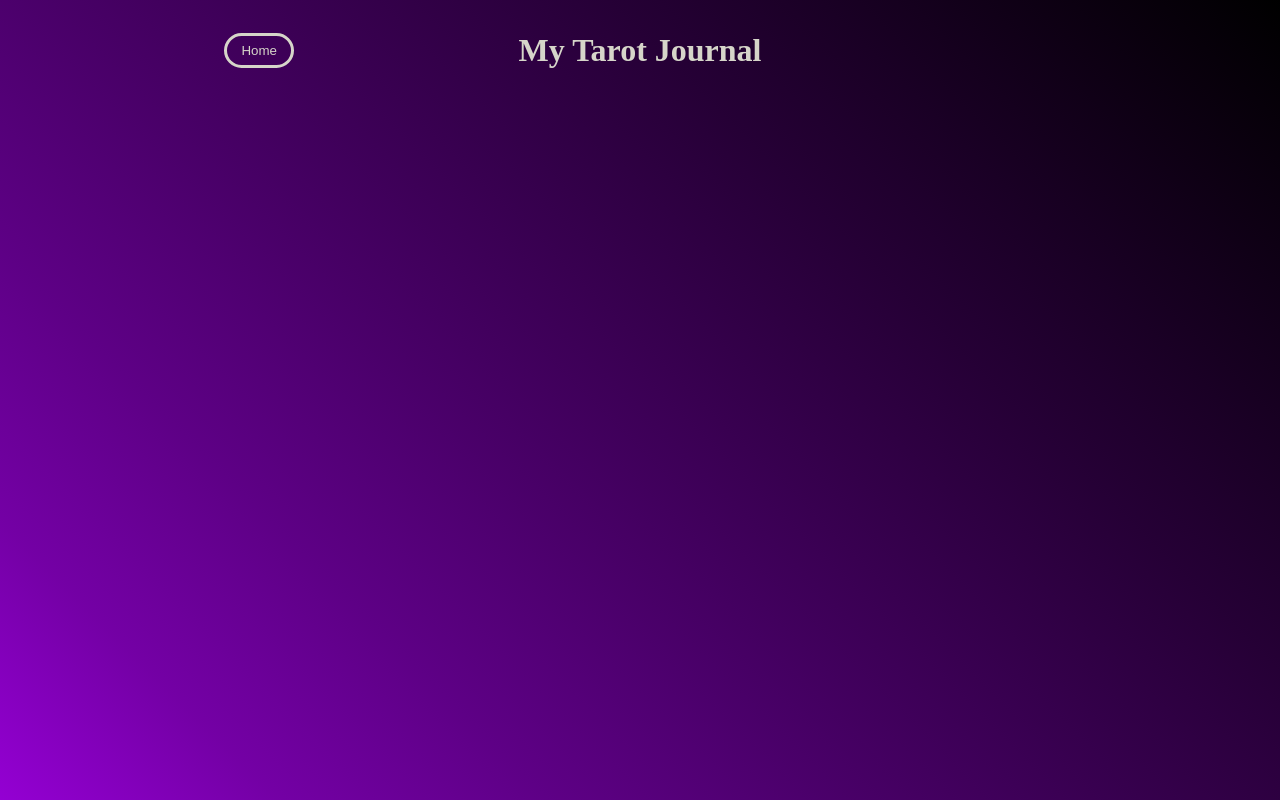
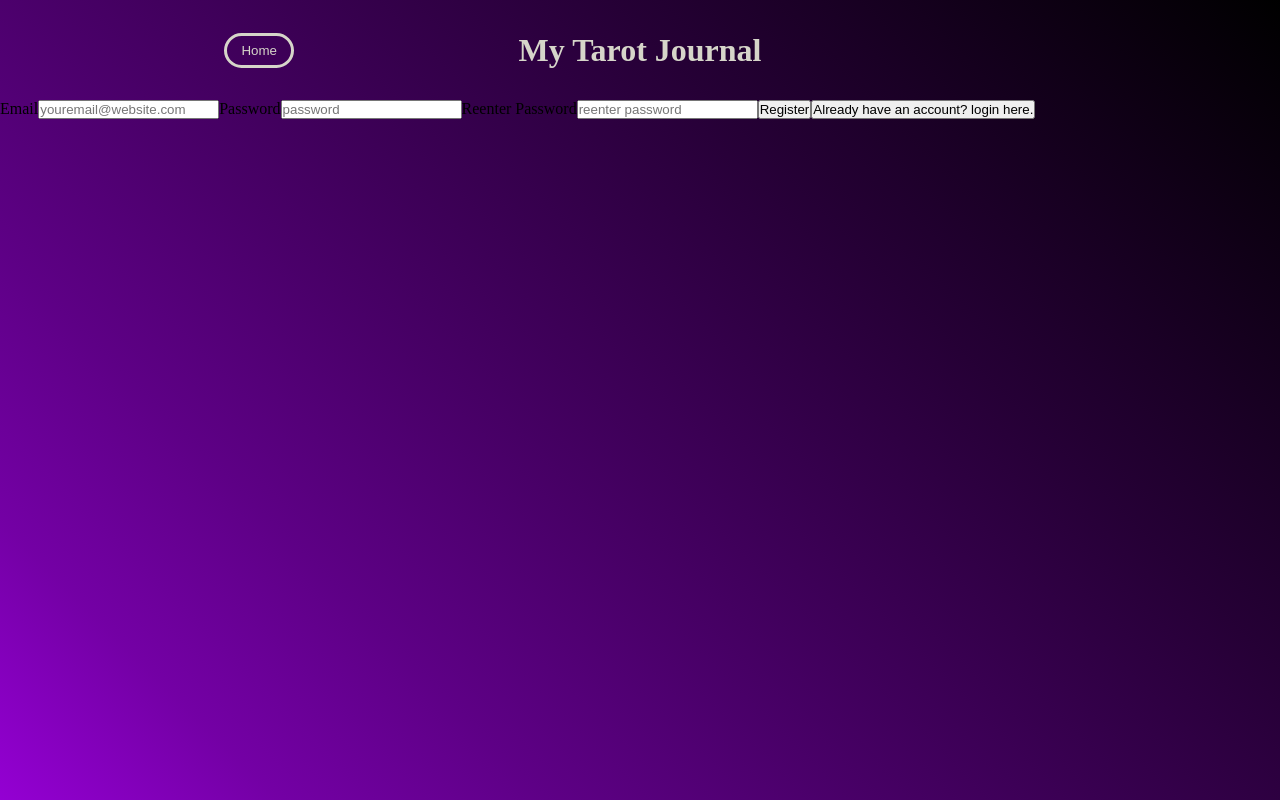
Before and after one commit to FrozenArrow73/tarot-journal, a React (Create React App) app: page /register in a window 1280 px wide. Built offline with nearby package versions, Linux system fonts and the light colour scheme.

Commit message:
added basic html for login and register

```diff
--- a/src/screens/Login.jsx
+++ b/src/screens/Login.jsx
@@ -9,7 +9,12 @@ function Login() {
       <AuthHeader/>
       <body className='authBody'>
         <AuthCard>
-
+          <label htmlFor='loginEmail'>Email</label>
+          <input type='email' id='loginEmail' placeholder='youremail@website.com'></input>
+          <label htmlFor='loginPassword'>Password</label>
+          <input type='password' id='loginPassword' placeholder='password'></input>
+          <button type='submit' className='authSubmit'>Login</button>
+          <button type='button' className='loginRegisterSwitch'>Don't have an account? register here.</button>
         </AuthCard>
       </body>
     </Background>
--- a/src/screens/Register.jsx
+++ b/src/screens/Register.jsx
@@ -9,7 +9,14 @@ function Register() {
       <AuthHeader/>
       <body className='authBody'>
         <AuthCard>
-
+          <label htmlFor='registerEmail'>Email</label>
+          <input type='email' id='registerEmail' placeholder='youremail@website.com'></input>
+          <label htmlFor='registerPassword'>Password</label>
+          <input type='password' id='registerPassword' placeholder='password'></input>
+          <label htmlFor="reenterPassword">Reenter Password</label>
+          <input type="password" placeholder='reenter password'/>
+          <button type='submit' className='authSubmit'>Register</button>
+          <button type='button' className='loginRegisterSwitch'>Already have an account? login here.</button>
         </AuthCard>
       </body>
     </Background>
```
